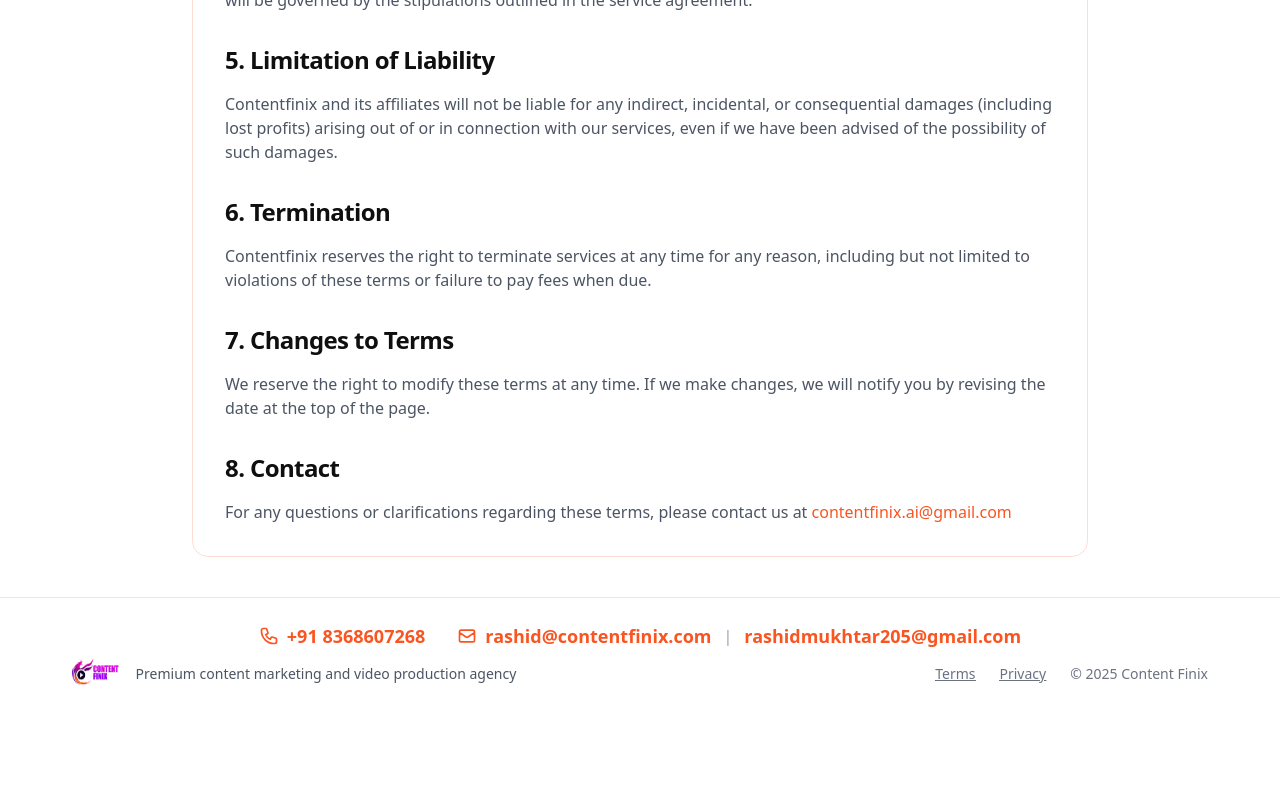
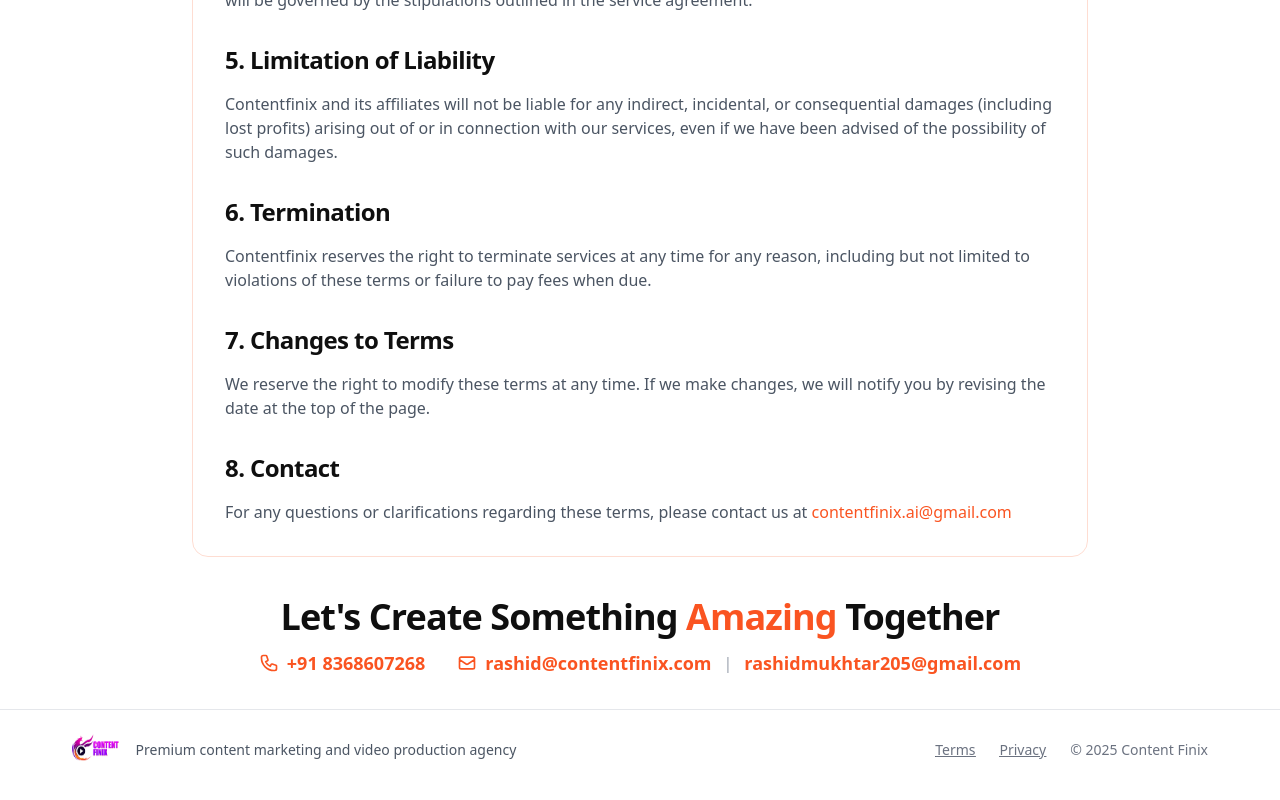
Before and after one commit to VinayakPorwal/content-flix, a React (Vite) app: page /terms-of-use in a window 1280 px wide. Shown: the part 947-1747 px from the top of the page. Built offline with nearby package versions, Linux system fonts and the light colour scheme.

Commit message:
minor fix

```diff
--- a/src/components/Footer.tsx
+++ b/src/components/Footer.tsx
@@ -3,8 +3,15 @@ import React from 'react';
 
 const Footer: React.FC = () => {
   return (
-    <footer className="bg-white py-6 border-t border-gray-200">
-        <div className="flex flex-col sm:flex-row items-center justify-center mb-2 gap-4 sm:gap-8">
+    <>
+        <div className="container-custom">
+          <div className="text-center">
+            <h2 className="text-3xl sm:text-4xl font-bold text-agency-dark mb-3">
+              Let's Create Something <span className="text-agency-orange">Amazing</span> Together
+            </h2>
+          </div>
+        </div>
+        <div className="flex flex-col sm:flex-row items-center justify-center gap-4 sm:gap-8 mb-8">
               <a href="tel:+918368607268" className="text-agency-orange hover:text-gray-800 text-base sm:text-lg font-semibold flex items-center gap-2">
                 <svg className="w-5 h-5" fill="none" stroke="currentColor" viewBox="0 0 24 24">
                   <path strokeLinecap="round" strokeLinejoin="round" strokeWidth={2} d="M3 5a2 2 0 012-2h3.28a1 1 0 01.948.684l1.498 4.493a1 1 0 01-.502 1.21l-2.257 1.13a11.042 11.042 0 005.516 5.516l1.13-2.257a1 1 0 011.21-.502l4.493 1.498a1 1 0 01.684.949V19a2 2 0 01-2 2h-1C9.716 21 3 14.284 3 6V5z" />
@@ -24,6 +31,7 @@ const Footer: React.FC = () => {
                 </a>
               </div>
             </div>
+    <footer className="bg-white py-6 border-t border-gray-200">
       <div className="container-custom">
         <div className="flex flex-col lg:flex-row items-center lg:justify-between gap-4 lg:gap-0">
           <div className="flex flex-col sm:flex-row items-center gap-3 sm:gap-4 text-center sm:text-left">
@@ -47,6 +55,7 @@ const Footer: React.FC = () => {
         </div>
       </div>
     </footer>
+    </>
   );
 };
 
```
